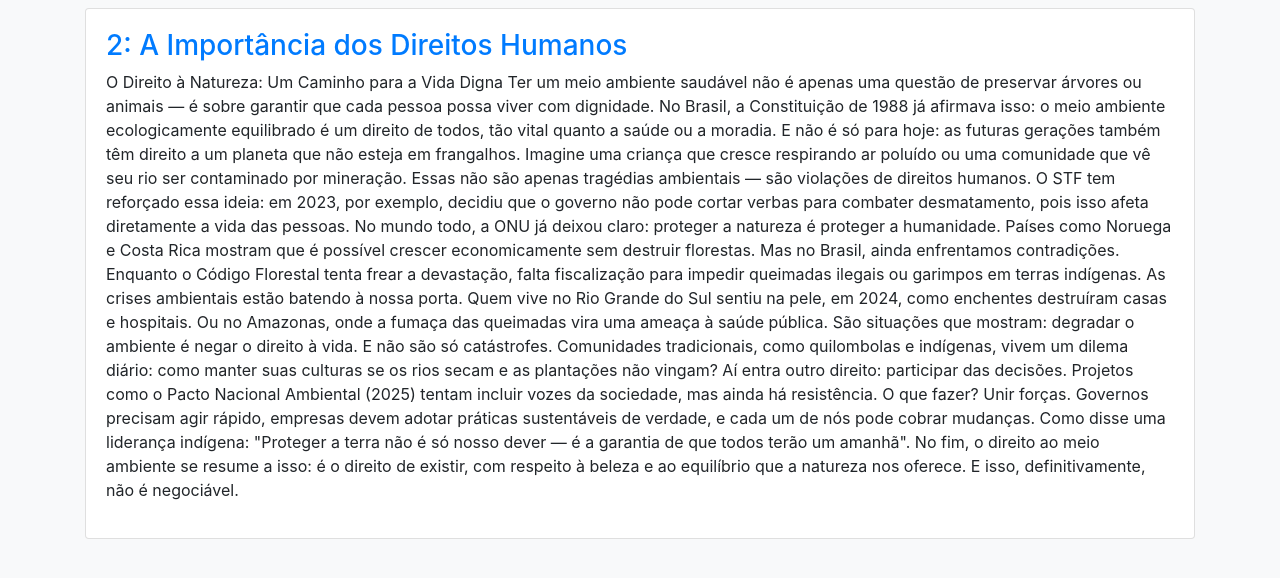
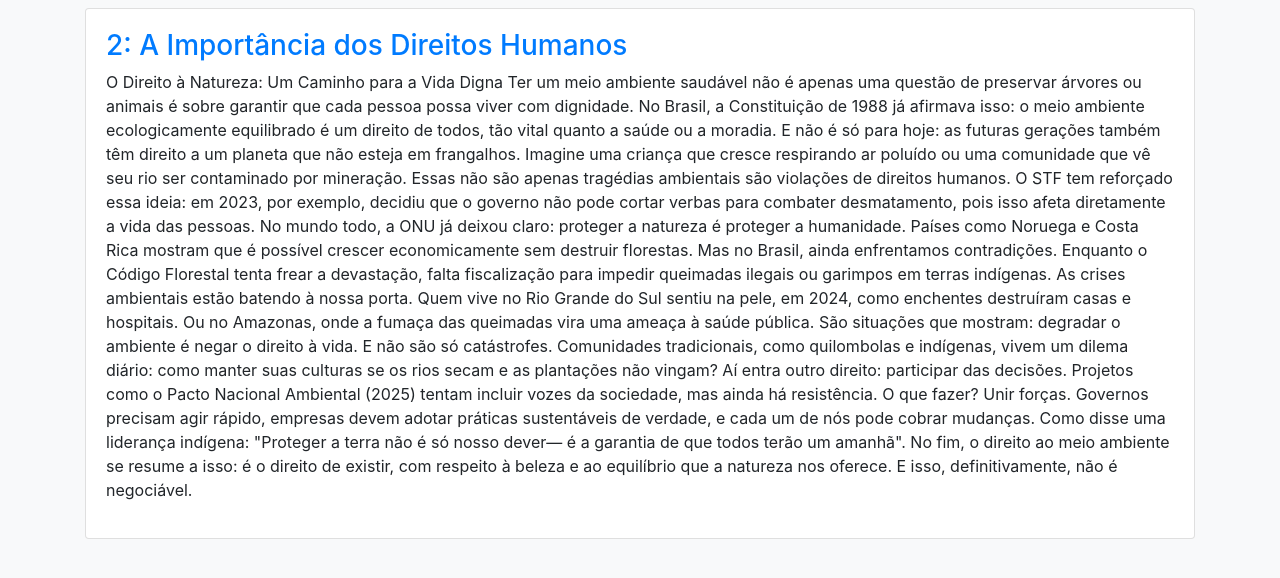
Before and after one commit to Alves172023/Pagina-do-Projeto, a plain HTML site: page Extensão Do direito Humano/ED.html in a window 1280 px wide. Shown: the part 320-898 px from the top of the page. Drawn offline with nearby package versions, Linux system fonts and the light colour scheme.

Commit message:
Update ED.html

```diff
--- a/Extensão Do direito Humano/ED.html
+++ b/Extensão Do direito Humano/ED.html
@@ -30,9 +30,9 @@
             <div class="card-body">
                 <h3>2: A Importância dos Direitos Humanos</h3>
                 <p>O Direito à Natureza: Um Caminho para a Vida Digna
-                    Ter um meio ambiente saudável não é apenas uma questão de preservar árvores ou animais — é sobre garantir que cada pessoa possa viver com dignidade. No Brasil, a Constituição de 1988 já afirmava isso: o meio ambiente ecologicamente equilibrado é um direito de todos, tão vital quanto a saúde ou a moradia. E não é só para hoje: as futuras gerações também têm direito a um planeta que não esteja em frangalhos.
+                    Ter um meio ambiente saudável não é apenas uma questão de preservar árvores ou animais  é sobre garantir que cada pessoa possa viver com dignidade. No Brasil, a Constituição de 1988 já afirmava isso: o meio ambiente ecologicamente equilibrado é um direito de todos, tão vital quanto a saúde ou a moradia. E não é só para hoje: as futuras gerações também têm direito a um planeta que não esteja em frangalhos.
 
-                    Imagine uma criança que cresce respirando ar poluído ou uma comunidade que vê seu rio ser contaminado por mineração. Essas não são apenas tragédias ambientais — são violações de direitos humanos. O STF tem reforçado essa ideia: em 2023, por exemplo, decidiu que o governo não pode cortar verbas para combater desmatamento, pois isso afeta diretamente a vida das pessoas.
+                    Imagine uma criança que cresce respirando ar poluído ou uma comunidade que vê seu rio ser contaminado por mineração. Essas não são apenas tragédias ambientais  são violações de direitos humanos. O STF tem reforçado essa ideia: em 2023, por exemplo, decidiu que o governo não pode cortar verbas para combater desmatamento, pois isso afeta diretamente a vida das pessoas.
 
                     No mundo todo, a ONU já deixou claro: proteger a natureza é proteger a humanidade. Países como Noruega e Costa Rica mostram que é possível crescer economicamente sem destruir florestas. Mas no Brasil, ainda enfrentamos contradições. Enquanto o Código Florestal tenta frear a devastação, falta fiscalização para impedir queimadas ilegais ou garimpos em terras indígenas.
 
@@ -40,7 +40,7 @@
 
                     E não são só catástrofes. Comunidades tradicionais, como quilombolas e indígenas, vivem um dilema diário: como manter suas culturas se os rios secam e as plantações não vingam? Aí entra outro direito: participar das decisões. Projetos como o Pacto Nacional Ambiental (2025) tentam incluir vozes da sociedade, mas ainda há resistência.
 
-                    O que fazer? Unir forças. Governos precisam agir rápido, empresas devem adotar práticas sustentáveis de verdade, e cada um de nós pode cobrar mudanças. Como disse uma liderança indígena: "Proteger a terra não é só nosso dever — é a garantia de que todos terão um amanhã".
+                    O que fazer? Unir forças. Governos precisam agir rápido, empresas devem adotar práticas sustentáveis de verdade, e cada um de nós pode cobrar mudanças. Como disse uma liderança indígena: "Proteger a terra não é só nosso dever— é a garantia de que todos terão um amanhã".
 
                     No fim, o direito ao meio ambiente se resume a isso: é o direito de existir, com respeito à beleza e ao equilíbrio que a natureza nos oferece. E isso, definitivamente, não é negociável.</p>
             </div>
```
